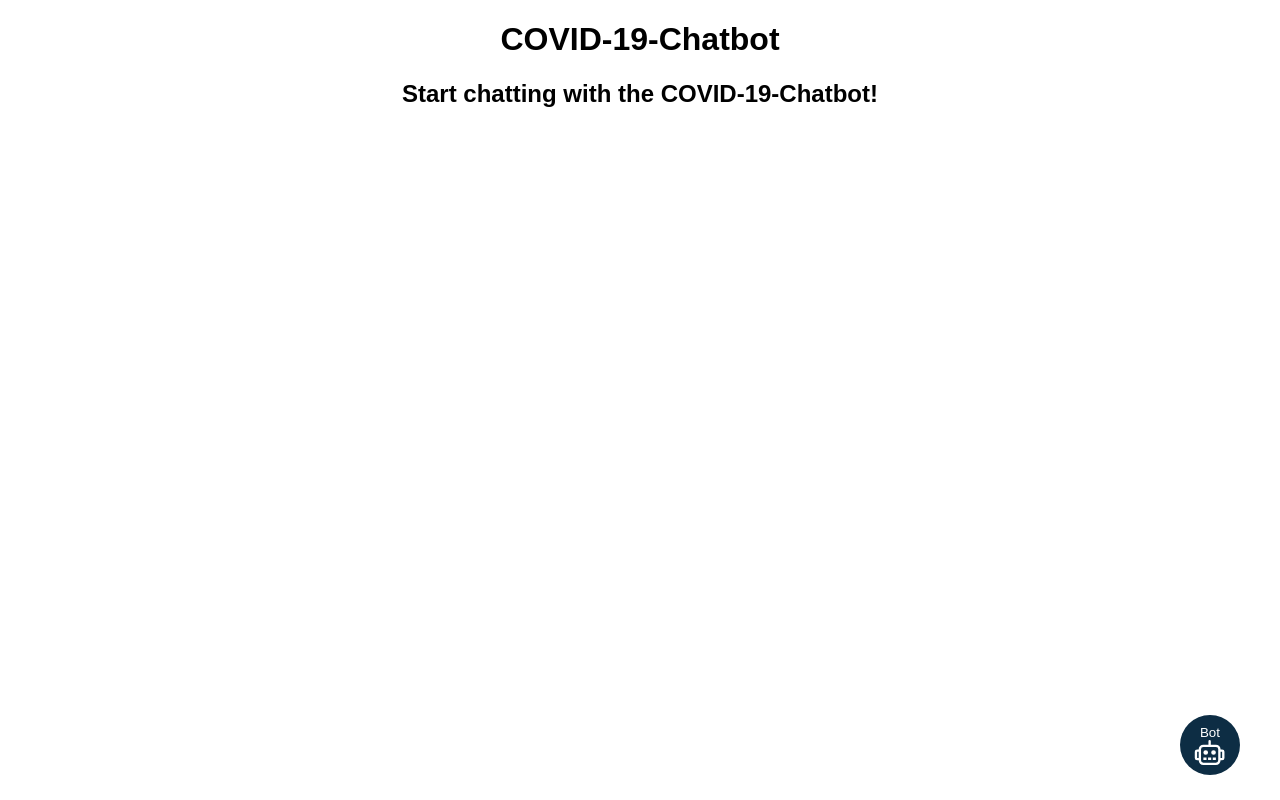
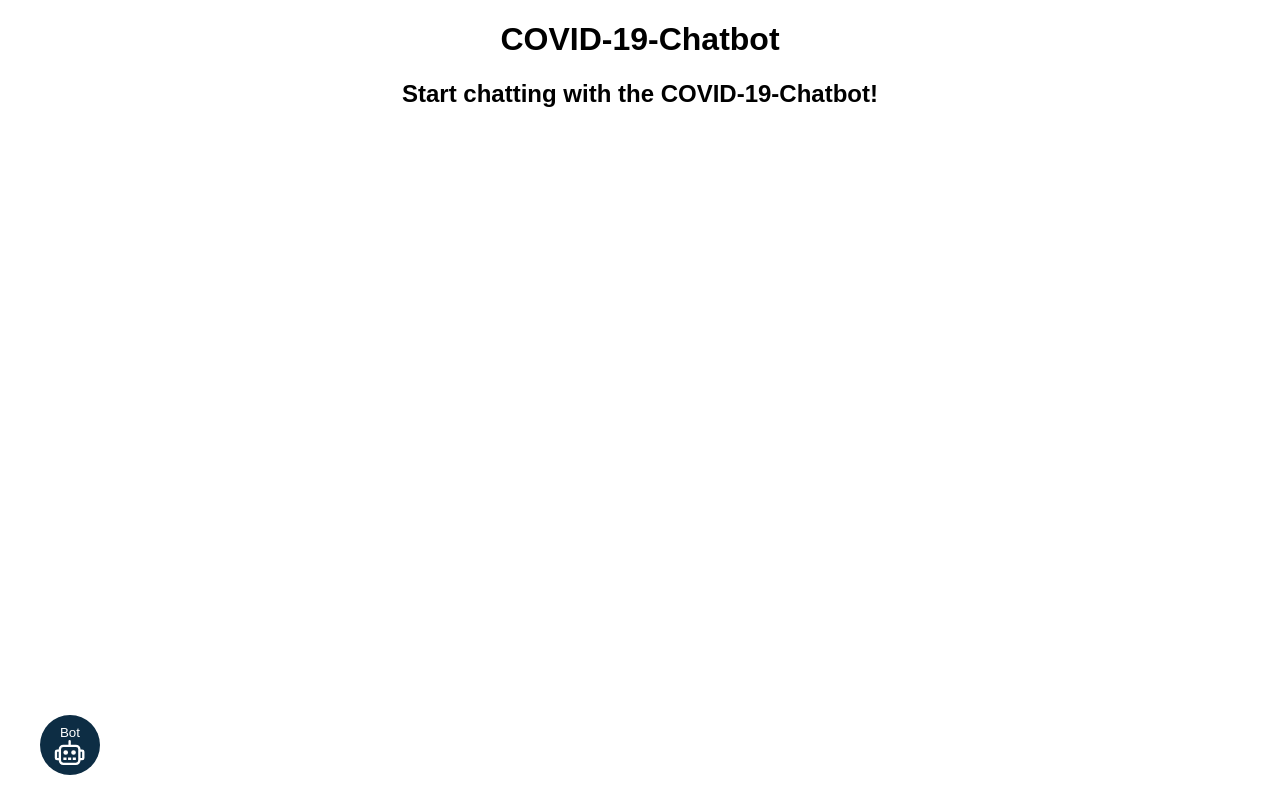
Before and after one commit to Manusha17/COVID-19-Chatbot, a React (Create React App) app: page / in a window 1280 px wide. Built offline with nearby package versions, Linux system fonts and the light colour scheme; what react-chatbot-kit would draw is missing.

Commit message:
bot contaier and icon location updated

```diff
--- a/src/styles.css
+++ b/src/styles.css
@@ -95,7 +95,7 @@
   position: fixed;
   bottom: 25px;
   z-index: 9999;
-  right: 40px;
+  left: 40px;
   display: flex;
   flex-direction: column;
   align-items: center;
@@ -105,7 +105,7 @@
   display: flex;
   justify-content: center;
   position: fixed;
-  right: 40px;
+  left: 40px;
   bottom: 55px;
   z-index: 9999;
   box-shadow: 5px 5px 13px rgba(91, 81, 81, 0.4);
```
